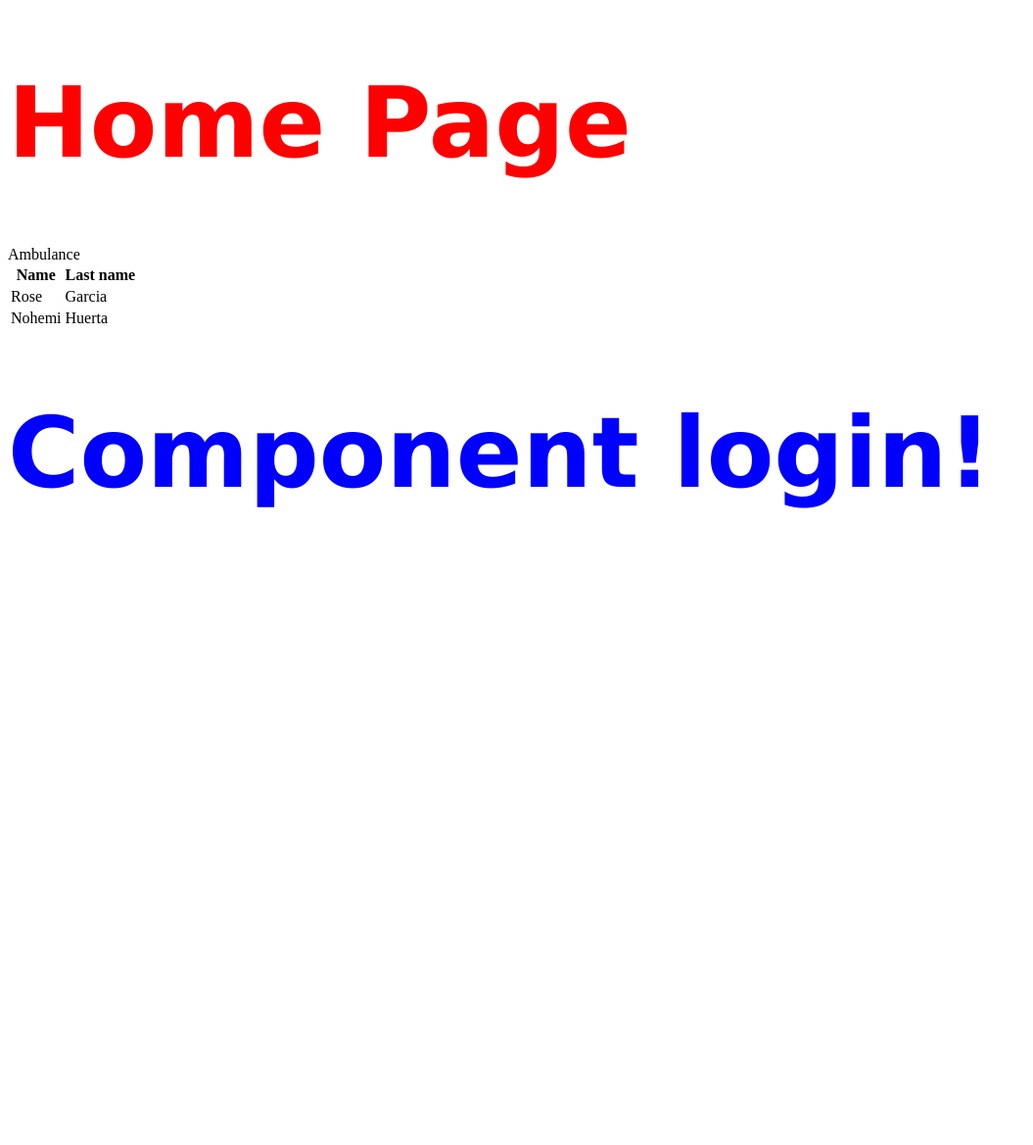
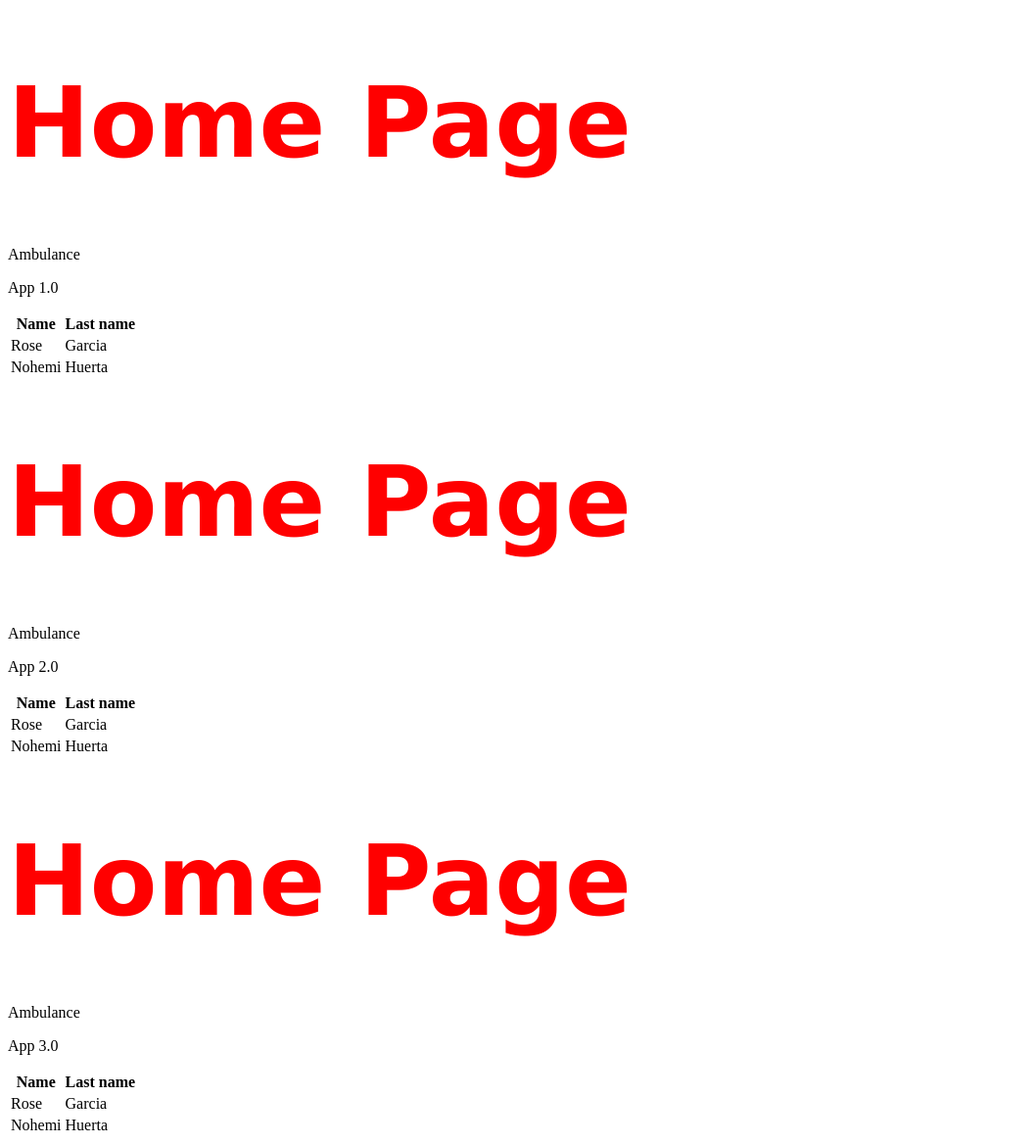
Before and after one commit to RoseGit/Angular14Practice, an Angular app in the folder ambulance/: page / in a window 1280 px wide. Shown: the whole page at 98% size, without its empty margins (0-1055 px from the left). Before the commit the page ends 800 px from the top, so only its background shows below. Built offline with nearby package versions, Linux system fonts and the light colour scheme.

Commit message:
Pasar valores en componentes con decorador Input

```diff
--- a/ambulance/projects/sistema/src/app/app.component.html
+++ b/ambulance/projects/sistema/src/app/app.component.html
@@ -1,2 +1,3 @@
-<amb-home></amb-home>
-<amb-login></amb-login>
+<amb-home app_name="App 1.0"></amb-home>
+<amb-home app_name="App 2.0"></amb-home>
+<amb-home app_name="App 3.0"></amb-home>
--- a/ambulance/projects/sistema/src/app/home.component.html
+++ b/ambulance/projects/sistema/src/app/home.component.html
@@ -1,5 +1,6 @@
 <h1>Home Page</h1>
 <span>{{title}}</span>
+<p>{{app_name}}</p>
 <table>
     <tr>
         <th>Name</th>
--- a/ambulance/projects/sistema/src/app/home.component.ts
+++ b/ambulance/projects/sistema/src/app/home.component.ts
@@ -1,4 +1,4 @@
-import { Component } from "@angular/core";
+import { Component, Input } from "@angular/core";
 
 /*Todas las vistas son componentes en Angualr */
 
@@ -24,5 +24,9 @@ import { Component } from "@angular/core";
 
 //export es como decir que es publica
 export class HomeComponent{
-    title = 'Ambulance'
+  title = 'Ambulance';
+
+  /* Para poder pasarle parametros al componente <amb-home>
+  se usa el decorador @Input */
+  @Input() app_name = 'Valor default';
 }
```
